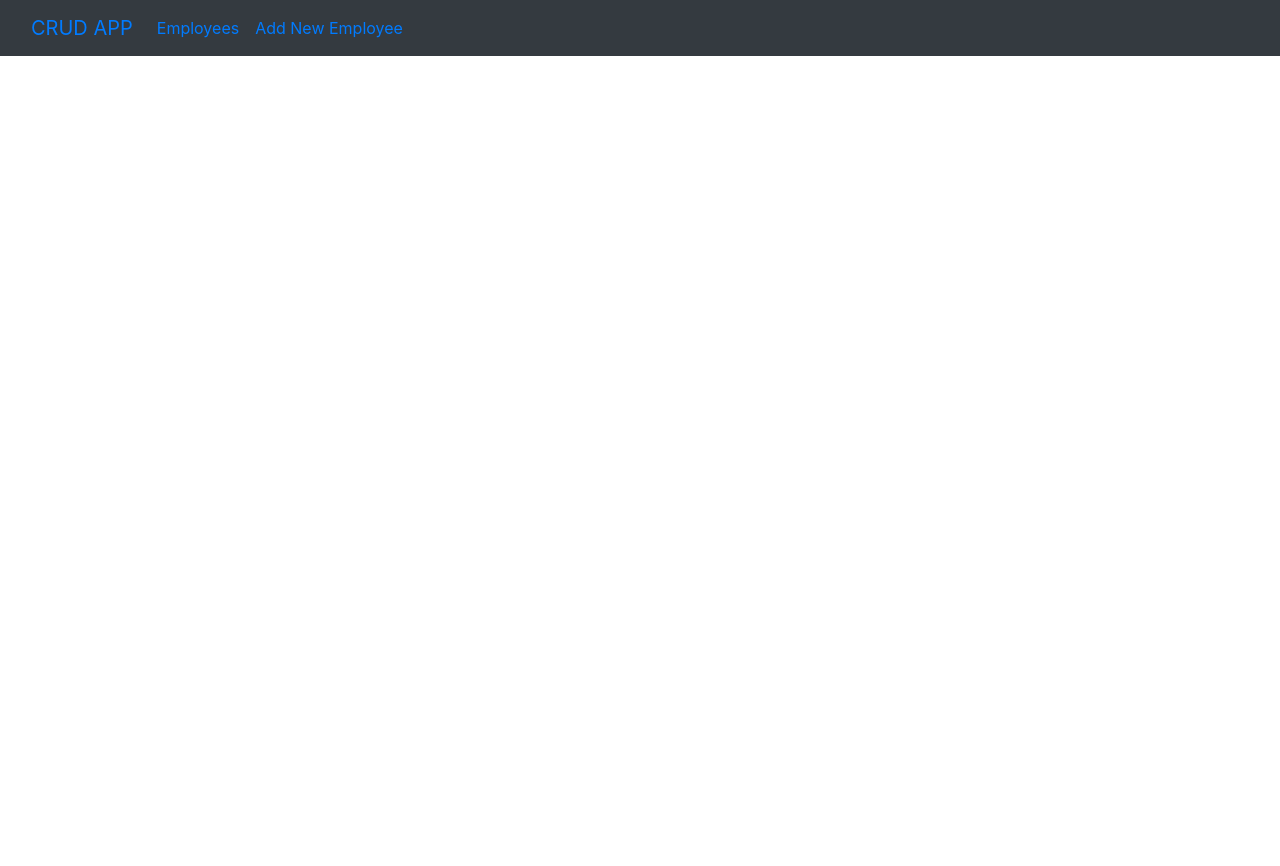
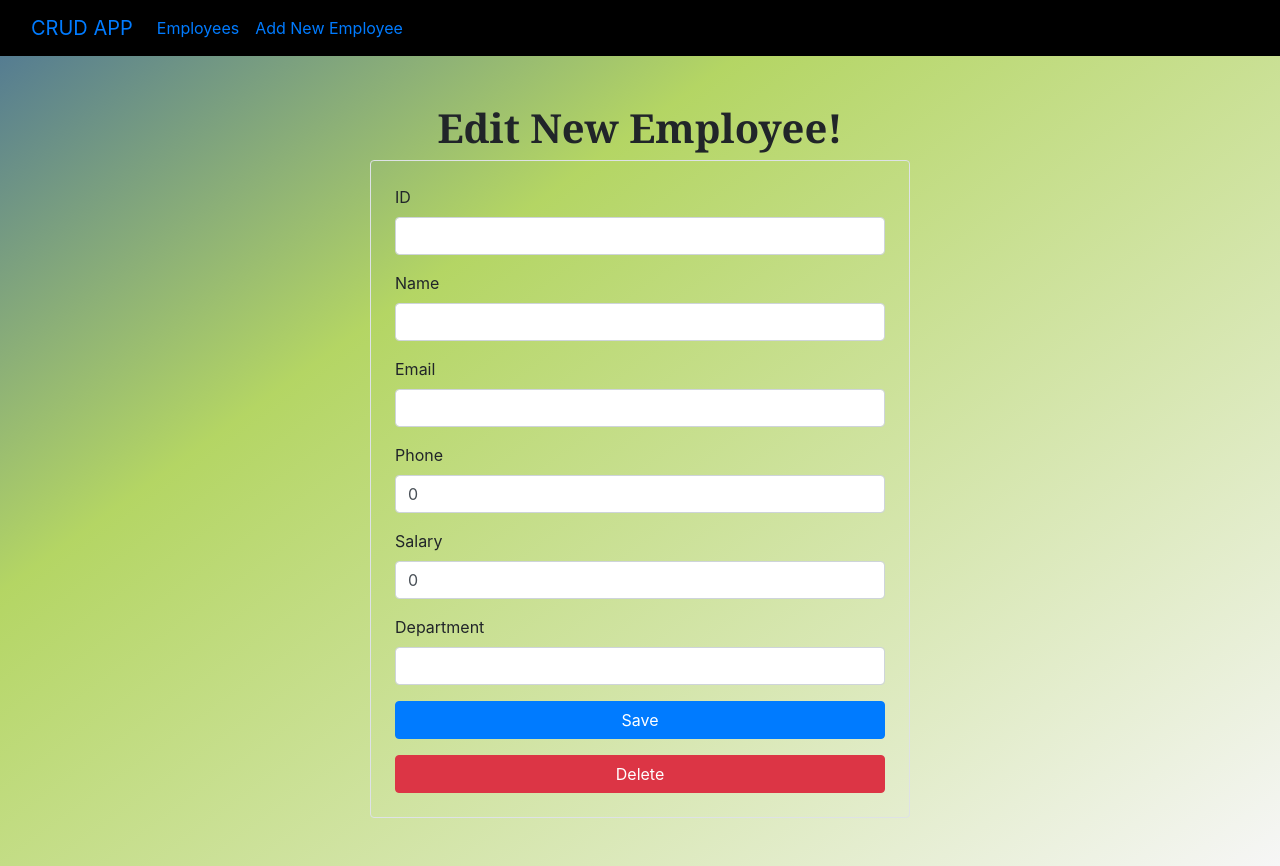
Before and after one commit to owais-26/octdaily-intern-task-1, an Angular app: page /employees/edit/1 in a window 1280 px wide. Before the commit this address led to /. Before the commit the page ends 800 px from the top, so only its background shows below. Built offline with nearby package versions, Linux system fonts and the light colour scheme; no server answers.

Commit message:
Front End And Backend Completed

```diff
--- a/package.json
+++ b/package.json
@@ -18,6 +18,7 @@
     "@angular/platform-browser": "^16.2.0",
     "@angular/platform-browser-dynamic": "^16.2.0",
     "@angular/router": "^16.2.0",
+    "ngx-toastr": "^17.0.2",
     "rxjs": "~7.8.0",
     "tslib": "^2.3.0",
     "zone.js": "~0.13.0"
--- a/src/app/app.component.css
+++ b/src/app/app.component.css
@@ -0,0 +1,9 @@
+body {
+  background: rgb(75, 115, 150);
+  background: linear-gradient(
+    144deg,
+    rgba(75, 115, 150, 1) 0%,
+    rgba(163, 204, 65, 0.8155637254901961) 33%,
+    rgba(246, 246, 246, 1) 100%
+  );
+}
--- a/src/app/components/edit-employee/edit-employee.component.html
+++ b/src/app/components/edit-employee/edit-employee.component.html
@@ -2,7 +2,7 @@
   <h1 class="my-2 text-center">Edit New Employee!</h1>
   <div class="row justify-content-center">
     <div class="col-md-6">
-      <form #form="ngForm"  class="border rounded p-4">
+      <form #form="ngForm" (ngSubmit)="updateEmployee()" class="border rounded p-4">
         <div class="form-group">
           <label for="id">ID</label>
           <input
@@ -10,7 +10,7 @@
             class="form-control"
             id="id"
             name="id"
-
+            [(ngModel)]="employeeDetails.id"
             required
           />
         </div>
@@ -21,7 +21,7 @@
             class="form-control"
             id="name"
             name="name"
-
+            [(ngModel)]="employeeDetails.name"
             required
           />
         </div>
@@ -32,7 +32,7 @@
             class="form-control"
             id="email"
             name="email"
-
+            [(ngModel)]="employeeDetails.email"
             required
           />
         </div>
@@ -43,7 +43,7 @@
             class="form-control"
             id="phone"
             name="phone"
-
+            [(ngModel)]="employeeDetails.phone"
             required
           />
         </div>
@@ -54,7 +54,7 @@
             class="form-control"
             id="salary"
             name="salary"
-
+            [(ngModel)]="employeeDetails.salary"
             required
           />
         </div>
@@ -65,13 +65,22 @@
             class="form-control"
             id="department"
             name="department"
-
+            [(ngModel)]="employeeDetails.department"
             required
           />
         </div>
 
-        <button type="submit" class="btn btn-primary btn-block mt-3">Save</button>
-        <button type="submit" class="btn btn-danger ms-3 btn-block mt-3">Delete</button>
+        <button type="submit" class="btn btn-primary btn-block mt-3">
+          Save
+        </button>
+        <button
+  type="button"
+  class="btn btn-danger ms-3 btn-block mt-3"
+  (click)="deleteEmployee()"
+>
+  Delete
+</button>
+
       </form>
     </div>
   </div>
--- a/src/app/components/edit-employee/edit-employee.component.ts
+++ b/src/app/components/edit-employee/edit-employee.component.ts
@@ -1,23 +1,75 @@
-import { Component , OnInit} from '@angular/core';
+import { Component, OnInit } from '@angular/core';
 import { ActivatedRoute } from '@angular/router';
+import { Employee } from 'src/app/models/employee.model';
+import { EmployeesService } from 'src/app/services/employees.service';
+import { Router } from '@angular/router';
 
 @Component({
   selector: 'app-edit-employee',
   templateUrl: './edit-employee.component.html',
-  styleUrls: ['./edit-employee.component.css']
+  styleUrls: ['./edit-employee.component.css'],
 })
 export class EditEmployeeComponent implements OnInit {
-  constructor(private route: ActivatedRoute){
+  employeeDetails: Employee = {
+    id: '',
+    name: '',
+    email: '',
+    phone: 0,
+    salary: 0,
+    department: '',
+  };
 
-  }
+  constructor(
+    private route: ActivatedRoute,
+    private employeeService: EmployeesService,
+    private router: Router
+  ) {}
+
   ngOnInit(): void {
     this.route.paramMap.subscribe({
-      next: (params)=>{
-       const id = params.get('id')
-      }
+      next: (params) => {
+        const id = params.get('id');
+        if (id) {
+          this.employeeService.getEmployee(id).subscribe({
+            next: (response) => {
+              // Assuming response matches the Employee model structure
+              this.employeeDetails = response;
+            },
+          });
+        }
+      },
+    });
+  }
+  updateEmployee(): void {
+    // You can implement your update logic here
+    // For example, you can call a service method to update the employee details
+    this.employeeService
+      .updateEmployee(this.employeeDetails.id, this.employeeDetails)
+      .subscribe({
+        next: (response) => {
+          console.log('Employee updated successfully:', response);
+          this.router.navigate(['employees']);
+          // You can optionally navigate to a different page or display a success message here
+        },
+        error: (error) => {
+          console.error('Error updating employee:', error);
+          // Handle the error, e.g., display an error message to the user
+        },
+      });
+  }
+  deleteEmployee(): void {
+    const employeeId = this.employeeDetails.id;
 
-    })
-
+    this.employeeService.deleteEmployee(employeeId).subscribe({
+      next: () => {
+        console.log('Employee deleted successfully');
+        this.router.navigate(['employees']);
+        // You can optionally navigate to a different page or display a success message here
+      },
+      error: (error) => {
+        console.error('Error deleting employee:', error);
+        // Handle the error, e.g., display an error message to the user
+      },
+    });
   }
-
 }
--- a/src/app/components/employees/employees-list/employees-list.component.html
+++ b/src/app/components/employees/employees-list/employees-list.component.html
@@ -1,5 +1,6 @@
-<h1 class="text-center my-5 ">CRUD Application using Angular and .NET</h1>
-<div class="container my-5 ">
+<h1 class="text-center mt-5 ">OctDaily Employee Management</h1>
+<p class="text-center text-muted">CRUD application developed with Angular and ASP.NET Core</p>
+<div class="container my-2 ">
   <div class="text-center mb-3">
     <button class="btn btn-primary mr-2" (click)="toggleSort('asc')">Sort A-Z</button>
     <button class="btn btn-primary" (click)="toggleSort('desc')">Sort Z-A</button>
@@ -7,9 +8,9 @@
   </div>
   <div class="table-responsive">
     <table class="table table-striped table-hover" *ngIf="displayedEmployees && displayedEmployees.length > 0">
-      <thead class="thead-dark">
+      <thead class="thead-dark text-center">
         <tr>
-          <th scope="col">ID</th>
+          <th scope="col text-center">ID</th>
           <th scope="col">Name</th>
           <th scope="col">Email</th>
           <th scope="col">Phone</th>
@@ -19,14 +20,14 @@
         </tr>
       </thead>
       <tbody>
-        <tr *ngFor="let employee of displayedEmployees">
+        <tr *ngFor="let employee of displayedEmployees" class="text-center">
           <td class="text-center">{{ employee.id }}</td>
           <td>{{ employee.name }}</td>
           <td>{{ employee.email }}</td>
           <td>{{ employee.phone }}</td>
           <td>{{ employee.salary }}</td>
           <td>{{ employee.department }}</td>
-          <td><a class="btn btn-primary" [routerLink]="['/employees', 'edit']">View</a></td>
+          <td><a class="btn btn-primary" [routerLink]="['/employees', 'edit', employee.id]">View</a></td>
         </tr>
       </tbody>
     </table>
--- a/src/app/services/employees.service.ts
+++ b/src/app/services/employees.service.ts
@@ -23,4 +23,21 @@ export class EmployeesService {
       addEmployeeRequest
     );
   }
+
+  getEmployee(id: string): Observable<Employee> {
+    return this.http.get<Employee>(this.baseApiUrl + 'api/Employees/' + id);
+  }
+
+  updateEmployee(
+    id: string,
+    updateEmployeeRequest: Employee
+  ): Observable<Employee> {
+    return this.http.put<Employee>(
+      this.baseApiUrl + 'api/Employees/' + id,
+      updateEmployeeRequest
+    );
+  }
+  deleteEmployee(id: string): Observable<Employee> {
+    return this.http.delete<Employee>(this.baseApiUrl + 'api/Employees/' + id);
+  }
 }
--- a/src/styles.css
+++ b/src/styles.css
@@ -1 +1,20 @@
 /* You can add global styles to this file, and also import other style files */
+body {
+  background: rgb(75, 115, 150);
+  background: linear-gradient(
+    144deg,
+    rgba(75, 115, 150, 1) 0%,
+    rgba(163, 204, 65, 0.8155637254901961) 33%,
+    rgba(246, 246, 246, 1) 100%
+  );
+}
+.navbar{
+ background-color: black !important;
+}
+td{
+    font-weight: 500;
+}
+h1{
+    font-family: Georgia, 'Times New Roman', Times, serif !important;
+    font-weight: 800;
+}
```
Also changed, not shown: src/app/app-routing.module.ts (+5 -5 lines), 1 other file (tests, documents, lock files or other folders).
